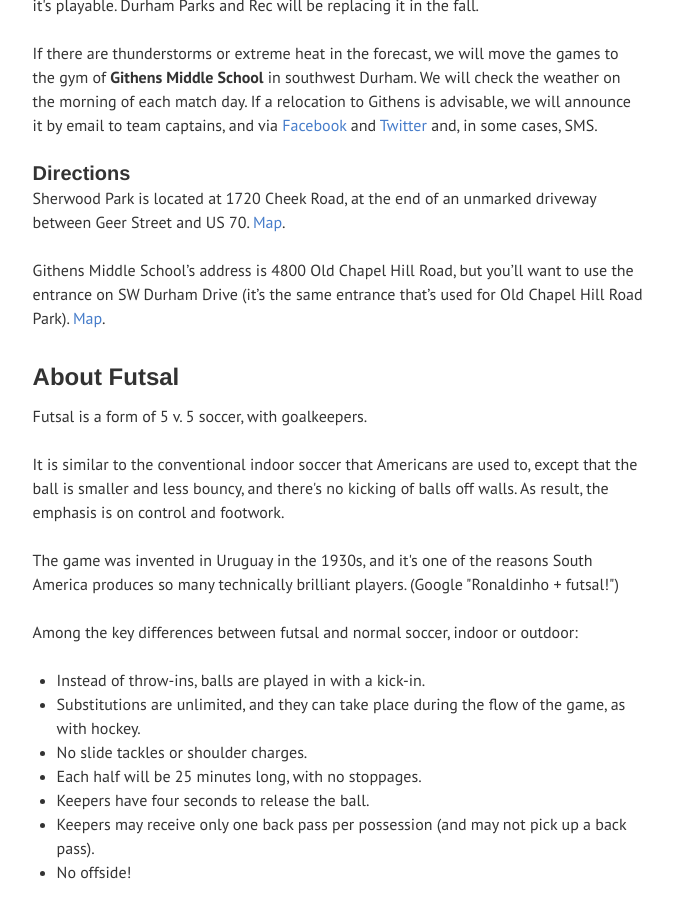
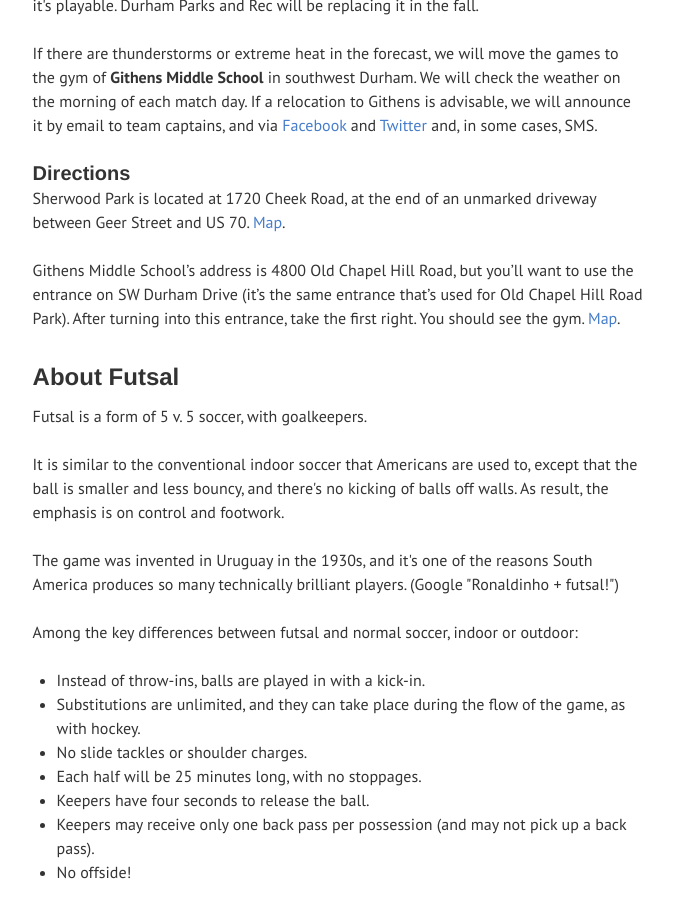
Before and after one commit to durhamatletico/durhamatletico.github.io, a Jekyll site: the page built from futsal/index.html, in a window 1280 px wide and 900 px high, scrolled down 786 px. Shown: the whole window, without its empty margins (460-1133 px from the left). Built offline with Jekyll 4.4.1, drawn with Linux system fonts in a browser that asks for light colours.

Commit message:
Update directions to Githens

```diff
--- a/futsal/index.html
+++ b/futsal/index.html
@@ -47,7 +47,7 @@ permalink: /futsal/
 
       <p>Sherwood Park is located at 1720 Cheek Road, at the end of an unmarked driveway between Geer Street and US 70. <a href="https://www.google.com/url?q=https%3A%2F%2Fwww.google.com%2Fmaps%2Fplace%2FSherwood%2BPark%2F%4036.0001122%2C-78.8728104%2C16z%2Fdata%3D!3m1!4b1!4m2!3m1!1s0x89ace49b561177fb%3A0x3041e1da79e960cd">Map</a>.</p>
 
-      <p>Githens Middle School’s address is 4800 Old Chapel Hill Road, but you’ll want to use the entrance on SW Durham Drive (it’s the same entrance that’s used for Old Chapel Hill Road Park). <a href="https://www.google.com/url?q=https%3A%2F%2Fwww.google.com%2Fmaps%2Fplace%2FSherwood%2BGithens%2BMiddle%2BSchool%2F%4035.944403%2C-78.979803%2C16z%2Fdata%3D!4m2!3m1!1s0x0%3A0x9e53889ae5ecc2f5">Map</a>.</p>
+      <p>Githens Middle School’s address is 4800 Old Chapel Hill Road, but you’ll want to use the entrance on SW Durham Drive (it’s the same entrance that’s used for Old Chapel Hill Road Park). After turning into this entrance, take the first right. You should see the gym. <a href="https://www.google.com/url?q=https%3A%2F%2Fwww.google.com%2Fmaps%2Fplace%2FSherwood%2BGithens%2BMiddle%2BSchool%2F%4035.944403%2C-78.979803%2C16z%2Fdata%3D!4m2!3m1!1s0x0%3A0x9e53889ae5ecc2f5">Map</a>.</p>
     </section>
 
     <section>
```
